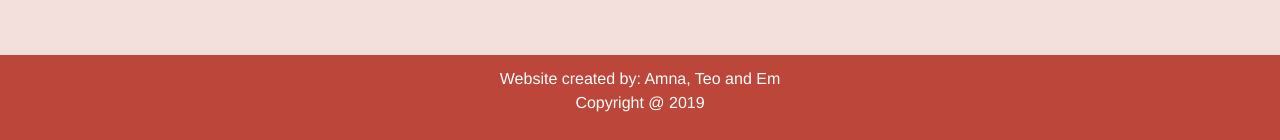
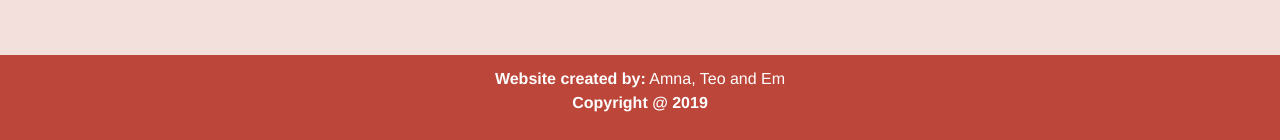
Before and after one commit to Emilana/group_project, a plain HTML site: page index.html in a window 1280 px wide. Shown: the part 3609-3749 px from the top of the page. Drawn offline with nearby package versions, Linux system fonts and the light colour scheme.

Commit message:
Update index.html

```diff
--- a/index.html
+++ b/index.html
@@ -280,8 +280,8 @@
 
 <!--footer-->
 <footer>
-  <p>Website created by: Amna, Teo and Em</p>
-  <p>Copyright @ 2019
+  <p><strong>Website created by:</strong> Amna, Teo and Em</p>
+  <p><strong>Copyright @ 2019</strong>
   </p>
 </footer>
 <!--end of footer-->
```
